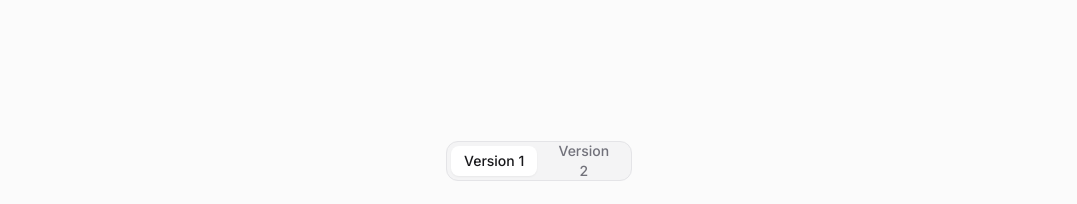
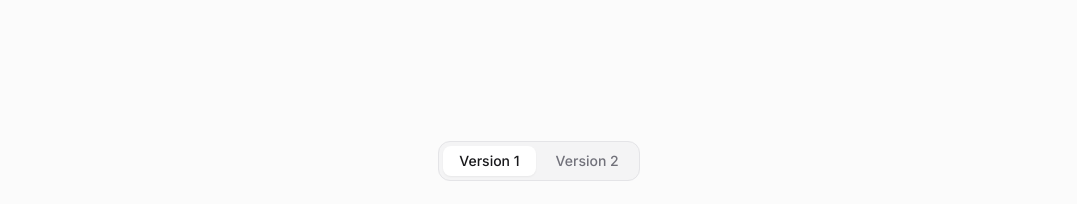
Before and after one commit to stahusta/tts-prototype, a website: page index.html in a window 1280 px wide. Shown: the top 204 px of the page, without its empty margins (101-1178 px from the left). Drawn offline with Linux system fonts and the light colour scheme.

Commit message:
Fix tab text wrapping on version switch buttons
Co-Authored-By: Claude Opus 4.6 <noreply@anthropic.com>

```diff
--- a/styles.css
+++ b/styles.css
@@ -65,7 +65,8 @@ body {
   line-height: 20px;
   color: #71717a;
   transition: 0.15s;
-  padding: 8px 12px;
+  padding: 8px 16px;
+  white-space: nowrap;
 }
 
 .tab.active {
```
